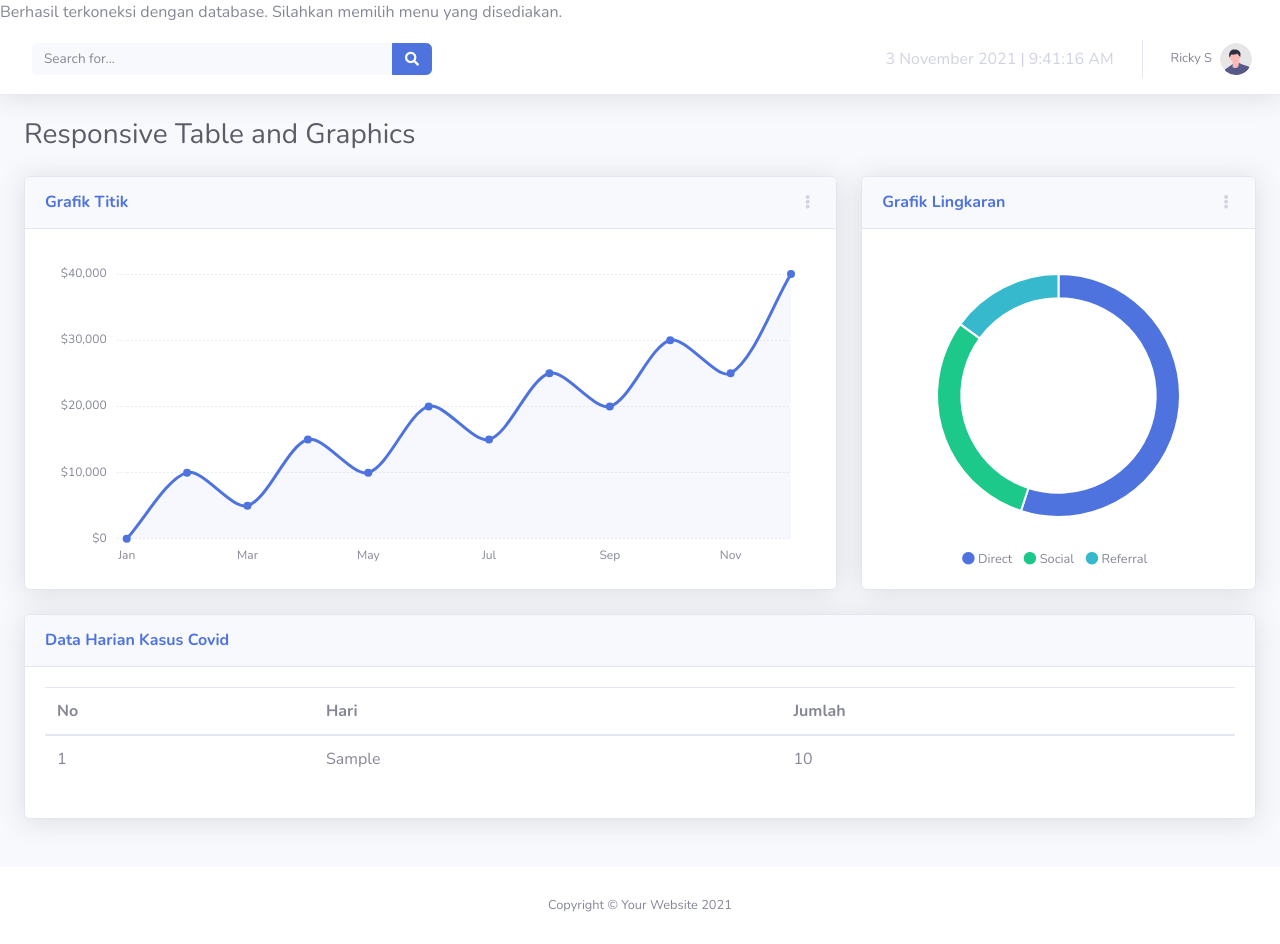
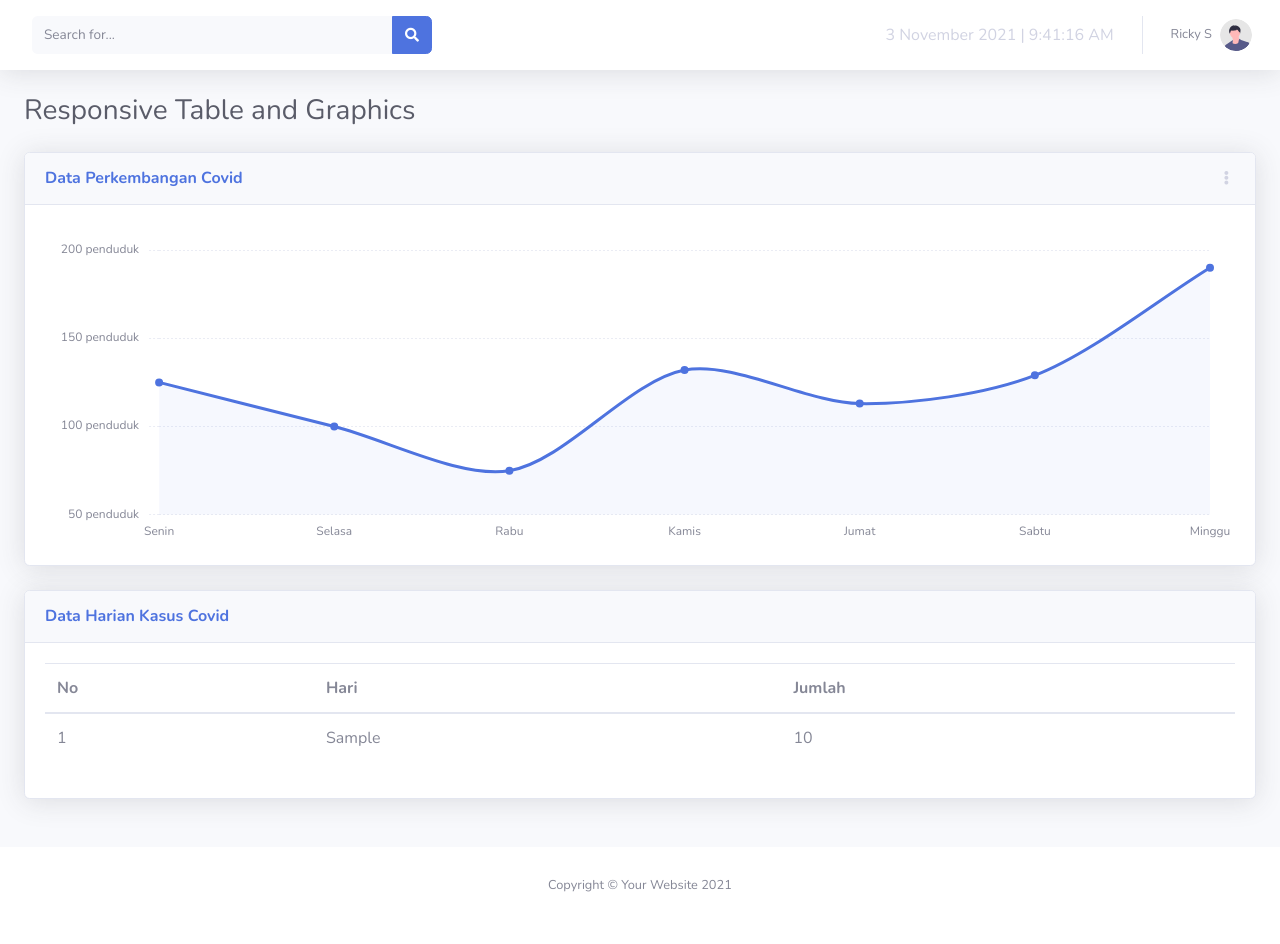
Before and after one commit to 2021-IF-PemrogramanWeb/studi-kasus-1-rickys20, a PHP site: page / in a window 1280 px wide. After the commit the page ends 892 px from the top, so only its background shows below. Run offline with PHP 8.4, Linux system fonts and the light colour scheme; tables that the repository leaves empty or names only in its code hold one stand-in row (values such as "Sample post").

Commit message:
update data diagram without database

```diff
--- a/config.php
+++ b/config.php
@@ -10,7 +10,7 @@ $db_connection = mysqli_connect($server, $user, $password, $database);
 if(!$db_connection){
 	die('Gagal Terhubung(Lost Connect): '.mysqli_connect_error() );
 }else{
-	print('Berhasil terkoneksi dengan database. Silahkan memilih menu yang disediakan.');
+	//print('Berhasil terkoneksi dengan database. Silahkan memilih menu yang disediakan.');
 }
 
 ?>
--- a/index.php
+++ b/index.php
@@ -143,12 +143,12 @@
                     <div class="row">
 
                         <!-- Area Chart -->
-                        <div class="col-xl-8 col-lg-7">
+                        <div class="col-xl-12 col-lg-7">
                             <div class="card shadow mb-4">
                                 <!-- Card Header - Dropdown -->
                                 <div
                                     class="card-header py-3 d-flex flex-row align-items-center justify-content-between">
-                                    <h6 class="m-0 font-weight-bold text-primary">Grafik Titik</h6>
+                                    <h6 class="m-0 font-weight-bold text-primary">Data Perkembangan Covid</h6>
                                     <div class="dropdown no-arrow">
                                         <a class="dropdown-toggle" href="#" role="button" id="dropdownMenuLink"
                                             data-toggle="dropdown" aria-haspopup="true" aria-expanded="false">
@@ -168,48 +168,6 @@
                                 <div class="card-body">
                                     <div class="chart-area">
                                         <canvas id="myAreaChart"></canvas>
-                                    </div>
-                                </div>
-                            </div>
-                        </div>
-
-                        <!-- Pie Chart -->
-                        <div class="col-xl-4 col-lg-5">
-                            <div class="card shadow mb-4">
-                                <!-- Card Header - Dropdown -->
-                                <div
-                                    class="card-header py-3 d-flex flex-row align-items-center justify-content-between">
-                                    <h6 class="m-0 font-weight-bold text-primary">Grafik Lingkaran</h6>
-                                    <div class="dropdown no-arrow">
-                                        <a class="dropdown-toggle" href="#" role="button" id="dropdownMenuLink"
-                                            data-toggle="dropdown" aria-haspopup="true" aria-expanded="false">
-                                            <i class="fas fa-ellipsis-v fa-sm fa-fw text-gray-400"></i>
-                                        </a>
-                                        <div class="dropdown-menu dropdown-menu-right shadow animated--fade-in"
-                                            aria-labelledby="dropdownMenuLink">
-                                            <div class="dropdown-header">Dropdown Header:</div>
-                                            <a class="dropdown-item" href="#">Action</a>
-                                            <a class="dropdown-item" href="#">Another action</a>
-                                            <div class="dropdown-divider"></div>
-                                            <a class="dropdown-item" href="#">Something else here</a>
-                                        </div>
-                                    </div>
-                                </div>
-                                <!-- Card Body -->
-                                <div class="card-body">
-                                    <div class="chart-pie pt-4 pb-2">
-                                        <canvas id="myPieChart"></canvas>
-                                    </div>
-                                    <div class="mt-4 text-center small">
-                                        <span class="mr-2">
-                                            <i class="fas fa-circle text-primary"></i> Direct
-                                        </span>
-                                        <span class="mr-2">
-                                            <i class="fas fa-circle text-success"></i> Social
-                                        </span>
-                                        <span class="mr-2">
-                                            <i class="fas fa-circle text-info"></i> Referral
-                                        </span>
                                     </div>
                                 </div>
                             </div>
--- a/js/js1/demo/chart-area-demo.js
+++ b/js/js1/demo/chart-area-demo.js
@@ -32,9 +32,9 @@ var ctx = document.getElementById("myAreaChart");
 var myLineChart = new Chart(ctx, {
   type: 'line',
   data: {
-    labels: ["Jan", "Feb", "Mar", "Apr", "May", "Jun", "Jul", "Aug", "Sep", "Oct", "Nov", "Dec"],
+    labels: ["Senin", "Selasa", "Rabu", "Kamis", "Jumat", "Sabtu", "Minggu"],
     datasets: [{
-      label: "Earnings",
+      label: "Jumlah",
       lineTension: 0.3,
       backgroundColor: "rgba(78, 115, 223, 0.05)",
       borderColor: "rgba(78, 115, 223, 1)",
@@ -46,7 +46,7 @@ var myLineChart = new Chart(ctx, {
       pointHoverBorderColor: "rgba(78, 115, 223, 1)",
       pointHitRadius: 10,
       pointBorderWidth: 2,
-      data: [0, 10000, 5000, 15000, 10000, 20000, 15000, 25000, 20000, 30000, 25000, 40000],
+      data: [125, 100, 75, 132, 113, 129, 190],
     }],
   },
   options: {
@@ -78,7 +78,7 @@ var myLineChart = new Chart(ctx, {
           padding: 10,
           // Include a dollar sign in the ticks
           callback: function(value, index, values) {
-            return '$' + number_format(value);
+            return number_format(value) + ' ' + 'penduduk';
           }
         },
         gridLines: {
@@ -110,7 +110,7 @@ var myLineChart = new Chart(ctx, {
       callbacks: {
         label: function(tooltipItem, chart) {
           var datasetLabel = chart.datasets[tooltipItem.datasetIndex].label || '';
-          return datasetLabel + ': $' + number_format(tooltipItem.yLabel);
+          return datasetLabel + ':' + number_format(tooltipItem.yLabel) + ' ' + 'penduduk';
         }
       }
     }
--- a/js/js1/demo/chart-pie-demo.js
+++ /dev/null
@@ -1,35 +0,0 @@
-// Set new default font family and font color to mimic Bootstrap's default styling
-Chart.defaults.global.defaultFontFamily = 'Nunito', '-apple-system,system-ui,BlinkMacSystemFont,"Segoe UI",Roboto,"Helvetica Neue",Arial,sans-serif';
-Chart.defaults.global.defaultFontColor = '#858796';
-
-// Pie Chart Example
-var ctx = document.getElementById("myPieChart");
-var myPieChart = new Chart(ctx, {
-  type: 'doughnut',
-  data: {
-    labels: ["Direct", "Referral", "Social"],
-    datasets: [{
-      data: [55, 30, 15],
-      backgroundColor: ['#4e73df', '#1cc88a', '#36b9cc'],
-      hoverBackgroundColor: ['#2e59d9', '#17a673', '#2c9faf'],
-      hoverBorderColor: "rgba(234, 236, 244, 1)",
-    }],
-  },
-  options: {
-    maintainAspectRatio: false,
-    tooltips: {
-      backgroundColor: "rgb(255,255,255)",
-      bodyFontColor: "#858796",
-      borderColor: '#dddfeb',
-      borderWidth: 1,
-      xPadding: 15,
-      yPadding: 15,
-      displayColors: false,
-      caretPadding: 10,
-    },
-    legend: {
-      display: false
-    },
-    cutoutPercentage: 80,
-  },
-});
```
